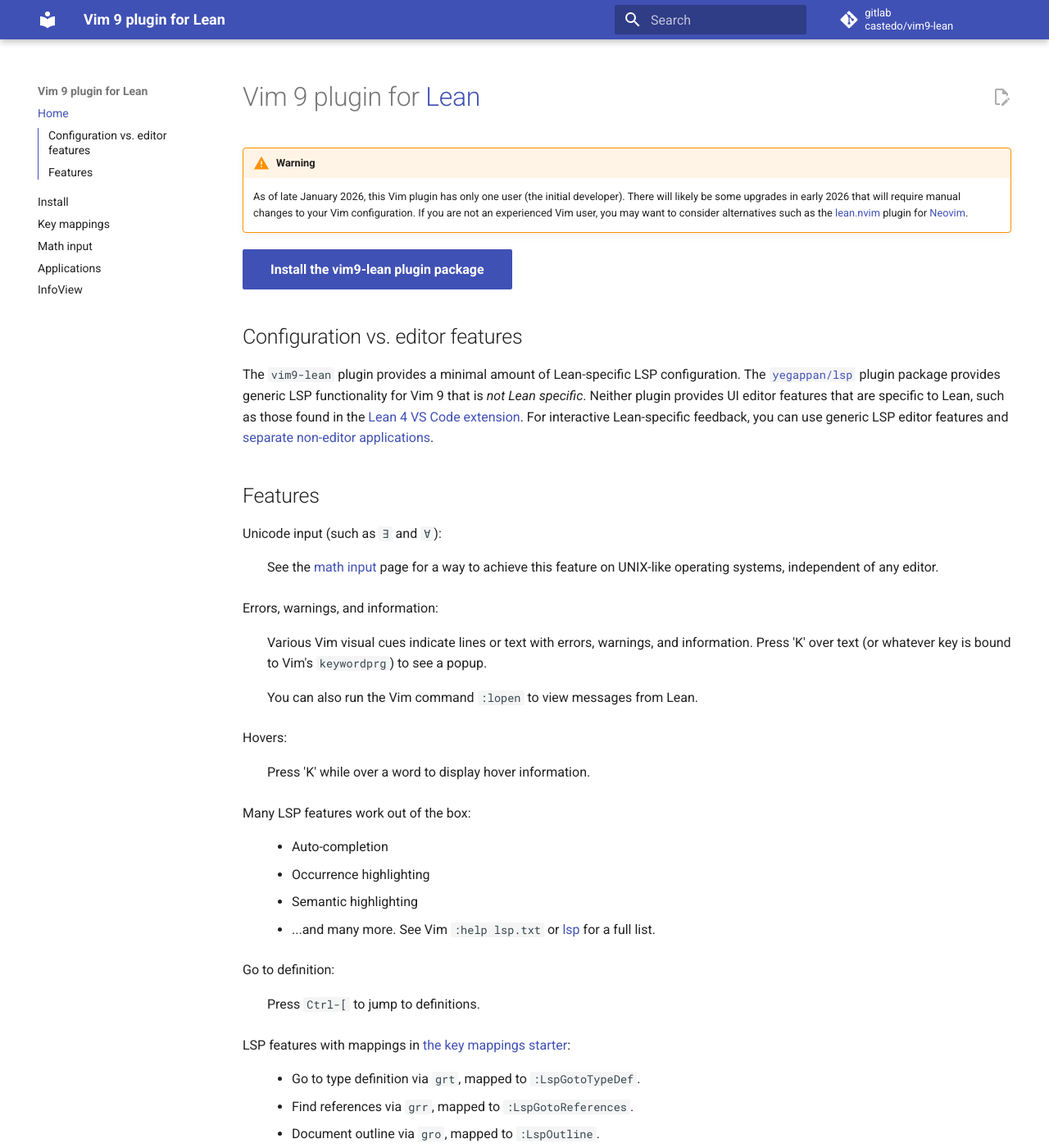
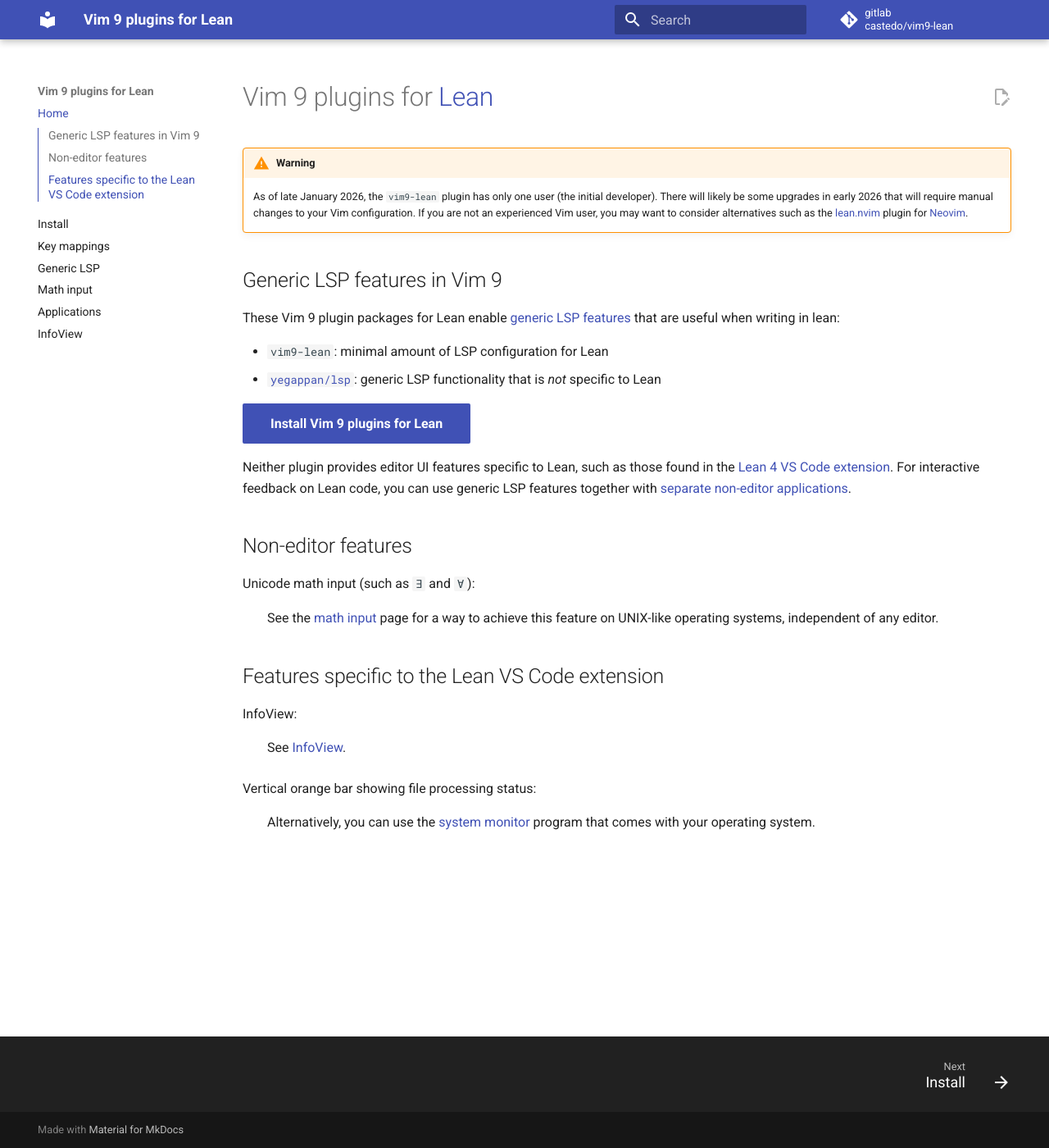
Before and after one commit to castedo/vim9-lean, an MkDocs documentation site: the page built from docs/index.md, in a window 1280 px wide and 1400 px high. Shown: the whole window at 82% size. Built offline with MkDocs 1.6.1 and Material for MkDocs 9.7.7, drawn with Linux system fonts in a browser that asks for light colours; comment, search, counter and statistics services are not loaded; some of the changed text lies outside the part shown.

Commit message:
split generic LSP to new page; text improvements

```diff
--- a/docs/index.md
+++ b/docs/index.md
@@ -1,81 +1,46 @@
-Vim 9 plugin for [Lean](https://lean-lang.org)
-==============================================
+Vim 9 plugins for [Lean](https://lean-lang.org)
+===============================================
 
 !!! warning
-    As of late January 2026, this Vim plugin has only one user (the initial developer).
+    As of late January 2026, the `vim9-lean` plugin has only one user (the initial developer).
     There will likely be some upgrades in early 2026 that will require manual
     changes to your Vim configuration.
     If you are not an experienced Vim user, you may want to consider alternatives such as the
     [lean.nvim](https://github.com/Julian/lean.nvim) plugin for [Neovim](https://neovim.io/).
 
 
-[Install the vim9-lean plugin package](install.md){ .md-button .md-button--primary }
+Generic LSP features in Vim 9
+-----------------------------
+
+These Vim 9 plugin packages for Lean enable [generic LSP features](lsp.md) that are useful when writing in lean:
+
+* `vim9-lean`: minimal amount of LSP configuration for Lean
+* [`yegappan/lsp`](https://github.com/yegappan/lsp): generic LSP functionality that is *not* specific to Lean
 
 
-Configuration vs. editor features
----------------------------------
+[Install Vim 9 plugins for Lean](install.md){ .md-button .md-button--primary }
 
-The `vim9-lean` plugin provides a minimal amount of Lean-specific LSP configuration.
-The [`yegappan/lsp`](https://github.com/yegappan/lsp) plugin package provides generic
-LSP functionality for Vim 9 that is *not Lean specific*.
-Neither plugin provides UI editor features that are specific to Lean, such as those found in the
+Neither plugin provides editor UI features specific to Lean, such as those found in the
 [Lean 4 VS Code extension](https://github.com/leanprover/vscode-lean4/blob/master/vscode-lean4/manual/manual.md).
-For interactive Lean-specific feedback, you can use generic LSP editor features and
-[separate non-editor applications](applications.md).
-
-<!-- copybreak off -->
+For interactive feedback on Lean code, you can use generic LSP features
+together with [separate non-editor applications](applications.md).
 
 
-Features
---------
+Non-editor features
+-------------------
 
-
-Unicode input (such as `∃` and `∀`):
+Unicode math input (such as `∃` and `∀`):
 :   See the [math input](math-input.md) page for a way to achieve this feature
     on UNIX-like operating systems, independent of any editor.
 
 
-Errors, warnings, and information:
-:   Various Vim visual cues indicate lines or text with errors, warnings, and information.
-    Press 'K' over text (or whatever key is bound to Vim's `keywordprg`) to see a popup.
+Features specific to the Lean VS Code extension
+-----------------------------------------------
 
-    You can also run the Vim command `:lopen` to view messages from Lean.
-
-
-Hovers:
-:   Press 'K' while over a word to display hover information.
-
-
-Many LSP features work out of the box:
-:   * Auto-completion
-    * Occurrence highlighting
-    * Semantic highlighting
-    * ...and many more. See Vim `:help lsp.txt` or
-      [lsp](https://github.com/yegappan/lsp) for a full list.
-
-
-Go to definition:
-:   Press `Ctrl-[` to jump to definitions.
-
-LSP features with mappings in [the key mappings starter](key-mappings.md):
-:   * Go to type definition via `grt`, mapped to `:LspGotoTypeDef`.
-    * Find references via `grr`, mapped to `:LspGotoReferences`.
-    * Document outline via `gro`, mapped to `:LspOutline`.
-    * Go to symbol via `gO`, mapped to `:LspDocumentSymbol`.
-
-
-Signature help:
-:   Supported; it should appear after typing a space within a function application.
-
-
-InfoView showing Lean goal and tactic state:
+InfoView:
 :   See [InfoView](infoview.md).
 
-
 Vertical orange bar showing file processing status:
-:   Probably will not be implemented by `vim9-lean`. However, you can use your favorite CPU
-    usage display to judge if Lean file processing is still in progress.
-
-
-Widgets:
-:   Not implemented in `vim9-lean` and probably never will be.
+:   Alternatively, you can use the
+    [system monitor](applications#system-monitor) program
+    that comes with your operating system.
--- a/docs/install.md
+++ b/docs/install.md
@@ -23,12 +23,10 @@ git clone https://github.com/yegappan/lsp.git
 
 You can replace `viagit` with any directory name.
 
-The `vim9-lean` plugin package is a tiny additional plugin to this LSP setup for Vim 9.
-
-
 ## Plugin `castedo/vim9-lean`
 
-The `vim9-lean` plugin package is available at both:
+The `vim9-lean` plugin package is a tiny additional plugin to this LSP setup for Vim 9.
+It is available at both:
 
 * [gitlab.com/castedo/vim9-lean](https://gitlab.com/castedo/vim9-lean/)
 * [github.com/castedo/vim9-lean](https://github.com/castedo/vim9-lean/)
--- a/mkdocs.yml
+++ b/mkdocs.yml
@@ -1,4 +1,4 @@
-site_name: Vim 9 plugin for Lean
+site_name: Vim 9 plugins for Lean
 repo_name: gitlab<br>castedo/vim9-lean
 repo_url: https://gitlab.com/castedo/vim9-lean
 edit_uri: -/edit/website/docs
@@ -19,6 +19,7 @@ nav:
   - Home: index.md
   - Install: install.md
   - Key mappings: key-mappings.md
+  - Generic LSP: lsp.md
   - Math input: math-input.md
   - Applications: applications.md
   - InfoView: infoview.md
```
Also changed, not shown: docs/applications.md (+15 -7 lines), docs/infoview.md (+3 -4 lines), docs/lsp.md (added, +46 -0 lines).
